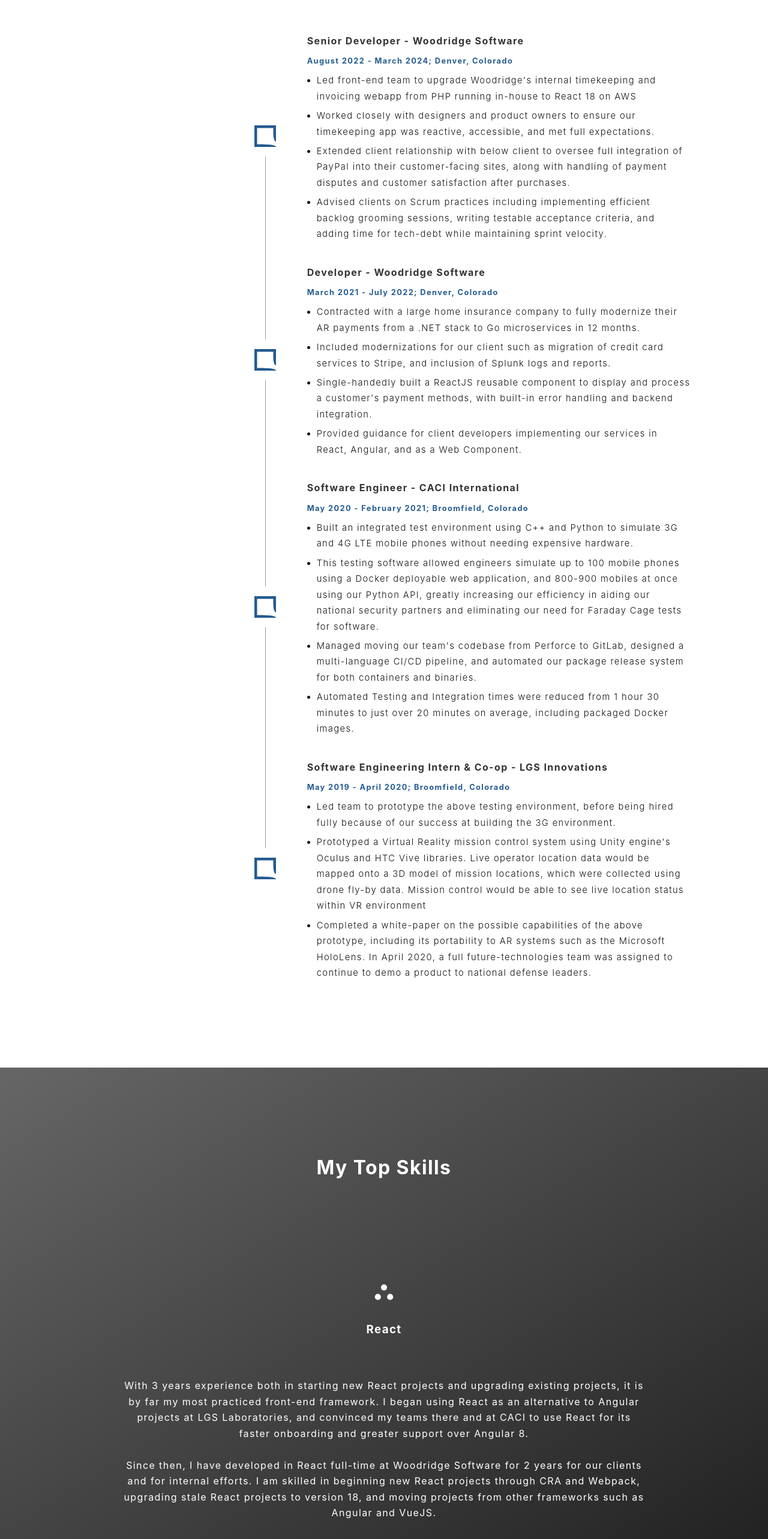
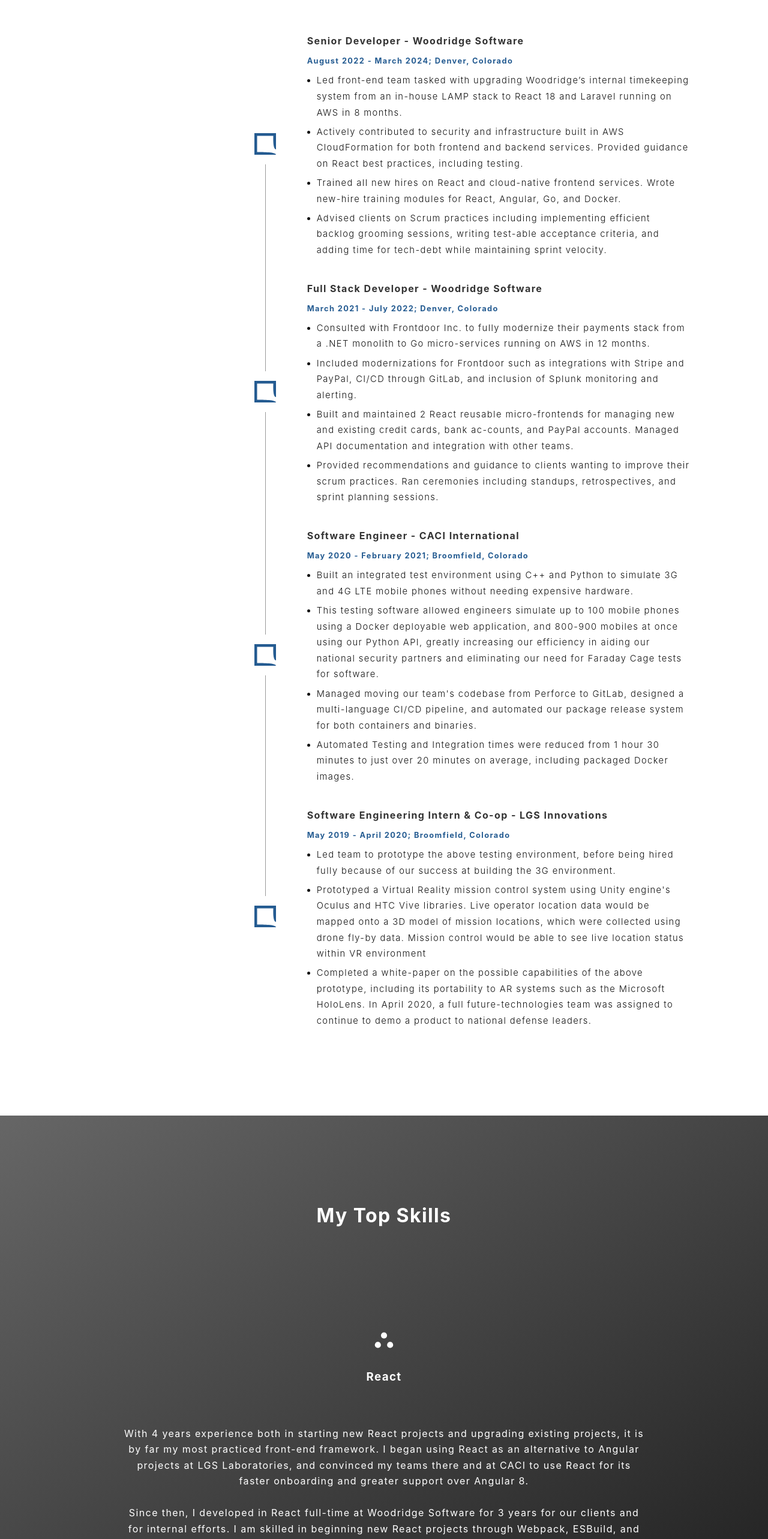
Before and after one commit to joshuadschoep/schoepproject-com, a React app: page / in a window 1280 px wide. Shown: the part 780-3346 px from the top of the page at 60% size. Built offline with nearby package versions, Linux system fonts and the light colour scheme.

Commit message:
fix up css and replace text with new versions

```diff
--- a/src/pages/home/splashes/skills/const.tsx
+++ b/src/pages/home/splashes/skills/const.tsx
@@ -6,22 +6,28 @@
   {
     HeaderIcon: <ThreeCirclesIcon />,
     label: 'React',
-    description: `With 3 years experience both in starting new React projects and upgrading existing projects, it is by far my most practiced front-end framework. I began using React as an alternative to Angular projects at LGS Laboratories, and convinced my teams there and at CACI to use React for its faster onboarding and greater support over Angular 8.
+    description: `With 4 years experience both in starting new React projects and upgrading existing projects, it is by far my most practiced front-end framework. I began using React as an alternative to Angular projects at LGS Laboratories, and convinced my teams there and at CACI to use React for its faster onboarding and greater support over Angular 8.
 
-      Since then, I have developed in React full-time at Woodridge Software for 2 years for our clients and for internal efforts. I am skilled in beginning new React projects through CRA and Webpack, upgrading stale React projects to version 18, and moving projects from other frameworks such as Angular and VueJS.`,
+      Since then, I developed in React full-time at Woodridge Software for 3 years for our clients and for internal efforts. I am skilled in beginning new React projects through Webpack, ESBuild, and Typescript; upgrading stale React projects to recent versions; and moving projects from other frameworks such as Angular and VueJS.
+
+      In personal and team projects after Woodridge, I have managed React and NextJS projects in the cloud. I have used security best practices and CI guidelines to deploy AWS CloudFront, EC2, and Lambda.`,
   },
   {
     HeaderIcon: <FourDiamondsIcon />,
     label: 'Modern Backends',
-    description: `I have experience in a multitude of back-end languages and frameworks such as Go, NodeJS, Python (Flask and Django), and Laravel. With Woodridge Software, I have been a member of teams upgrading existing PHP into Laravel on AWS, as well as moving two of our clients into Go microservices.
+    description: `I have experience in a multitude of back-end languages and frameworks such as Go, NodeJS, Python (Flask and Django), and Laravel. With Woodridge Software, I have been a member of teams upgrading existing PHP into Laravel on AWS, as well as moving two clients into Go microservices.
 
-    Along with a wide array of back-end languages, I have 4 years experience in DevOps for containerized applications on Docker/Kubernetes, including full CI/CD capabilities for these apps; unit, integration, e2e, and smoke testing; static security testing (SAST); and modern cloud deployment patterns.`,
+    Along with a wide array of back-end languages, I have 4 years experience in DevOps for containerized applications on Docker/Kubernetes, including full CI/CD capabilities for these apps; unit, integration, e2e, and smoke testing; static security testing (SAST); and modern cloud deployment patterns.
+
+    With Merch Alert, my most recent project, I have successfully set up a team of engineers to run both Go and NodeJS serverless on AWS.`,
   },
   {
     HeaderIcon: <FourSlicesIcon />,
-    label: 'Microservices',
-    description: `As alluded to, much of my work history has been producing Docker containerized applications and handling the building, testing, and deploying of those containers. My expertise here is mainly in using writing Dockerfile and Makefile configurations to efficiently standardize build and test pipelines, using these technologies to improve my development of back-end and front-end code, and developing new Gitlab CI files and Github Action pipelines to automate testing and continuous delivery models.
+    label: 'Cloud Native',
+    description: `Becoming a senior engineer with Woodridge required me to provide cloud architecture and system guidance to clients and internal engineers. I would contribute to CloudFormation development, and provided security and IAM recommendations to architects and clients alike.
 
-    This website itself, and all webapps, are deployed on AWS using Github actions and a mix of back-end and front-end services like CloudFront, Fargate, DynamoDB, all using CloudFormation definitions.`,
+    My personal web footprint has greatly helped over the years, with a lot of my education coming from mistakes and successes over time in personal projects.
+
+    Merch Alert and all my personal sites are built using cloud-native IaC technologies. I've used a mix of CloudFormation and Serverless Application Model, and have trained fellow project leads on Merch Alert on how to use these technologies to improve their tech stacks.`,
   },
 ];
--- a/src/pages/home/splashes/timeline/const.ts
+++ b/src/pages/home/splashes/timeline/const.ts
@@ -6,23 +6,23 @@
     title: 'Senior Developer',
     location: 'Denver, Colorado',
     tasks: [
-      "Led front-end team to upgrade Woodridge's internal timekeeping and invoicing webapp from PHP running in-house to React 18 on AWS",
-      'Worked closely with designers and product owners to ensure our timekeeping app was reactive, accessible, and met full expectations.',
-      'Extended client relationship with below client to oversee full integration of PayPal into their customer-facing sites, along with handling of payment disputes and customer satisfaction after purchases.',
-      'Advised clients on Scrum practices including implementing efficient backlog grooming sessions, writing testable acceptance criteria, and adding time for tech-debt while maintaining sprint velocity.',
+      'Led front-end team tasked with upgrading Woodridge’s internal timekeeping system from an in-house LAMP stack to React 18 and Laravel running on AWS in 8 months.',
+      'Actively contributed to security and infrastructure built in AWS CloudFormation for both frontend and backend services. Provided guidance on React best practices, including testing.',
+      'Trained all new hires on React and cloud-native frontend services. Wrote new-hire training modules for React, Angular, Go, and Docker.',
+      'Advised clients on Scrum practices including implementing efficient backlog grooming sessions, writing test-able acceptance criteria, and adding time for tech-debt while maintaining sprint velocity.',
     ],
     startDate: 'August 2022',
     endDate: 'March 2024',
   },
   {
     group: 'Woodridge Software',
-    title: 'Developer',
+    title: 'Full Stack Developer',
     location: 'Denver, Colorado',
     tasks: [
-      'Contracted with a large home insurance company to fully modernize their AR payments from a .NET stack to Go microservices in 12 months.',
-      'Included modernizations for our client such as migration of credit card services to Stripe, and inclusion of Splunk logs and reports.',
-      "Single-handedly built a ReactJS reusable component to display and process a customer's payment methods, with built-in error handling and backend integration.",
-      'Provided guidance for client developers implementing our services in React, Angular, and as a Web Component.',
+      'Consulted with Frontdoor Inc. to fully modernize their payments stack from a .NET monolith to Go micro-services running on AWS in 12 months.',
+      'Included modernizations for Frontdoor such as integrations with Stripe and PayPal, CI/CD through GitLab, and inclusion of Splunk monitoring and alerting.',
+      'Built and maintained 2 React reusable micro-frontends for managing new and existing credit cards, bank ac-counts, and PayPal accounts. Managed API documentation and integration with other teams.',
+      'Provided recommendations and guidance to clients wanting to improve their scrum practices. Ran ceremonies including standups, retrospectives, and sprint planning sessions.',
     ],
     startDate: 'March 2021',
     endDate: 'July 2022',
--- a/src/pages/skills/skills.module.scss
+++ b/src/pages/skills/skills.module.scss
@@ -2,7 +2,9 @@
 
 .skills {
   padding: styles.$standardVerticalMargin styles.$outsideMargin;
-  column-count: 3;
+  display: grid;
+  grid-template-columns: repeat(3, 1fr);
+  justify-items: stretch;
 
   ul {
     display: inline-block;
@@ -26,11 +28,11 @@
   }
 
   @include styles.vertical-tablet {
-    column-count: 2;
+    grid-template-columns: repeat(2, 1fr);
   }
 
   @include styles.phone {
-    column-count: 1;
+    grid-template-columns: 1fr;
     ul {
       display: block;
     }
```
Also changed, not shown: src/pages/projects/project.module.scss (+4 -3 lines).
